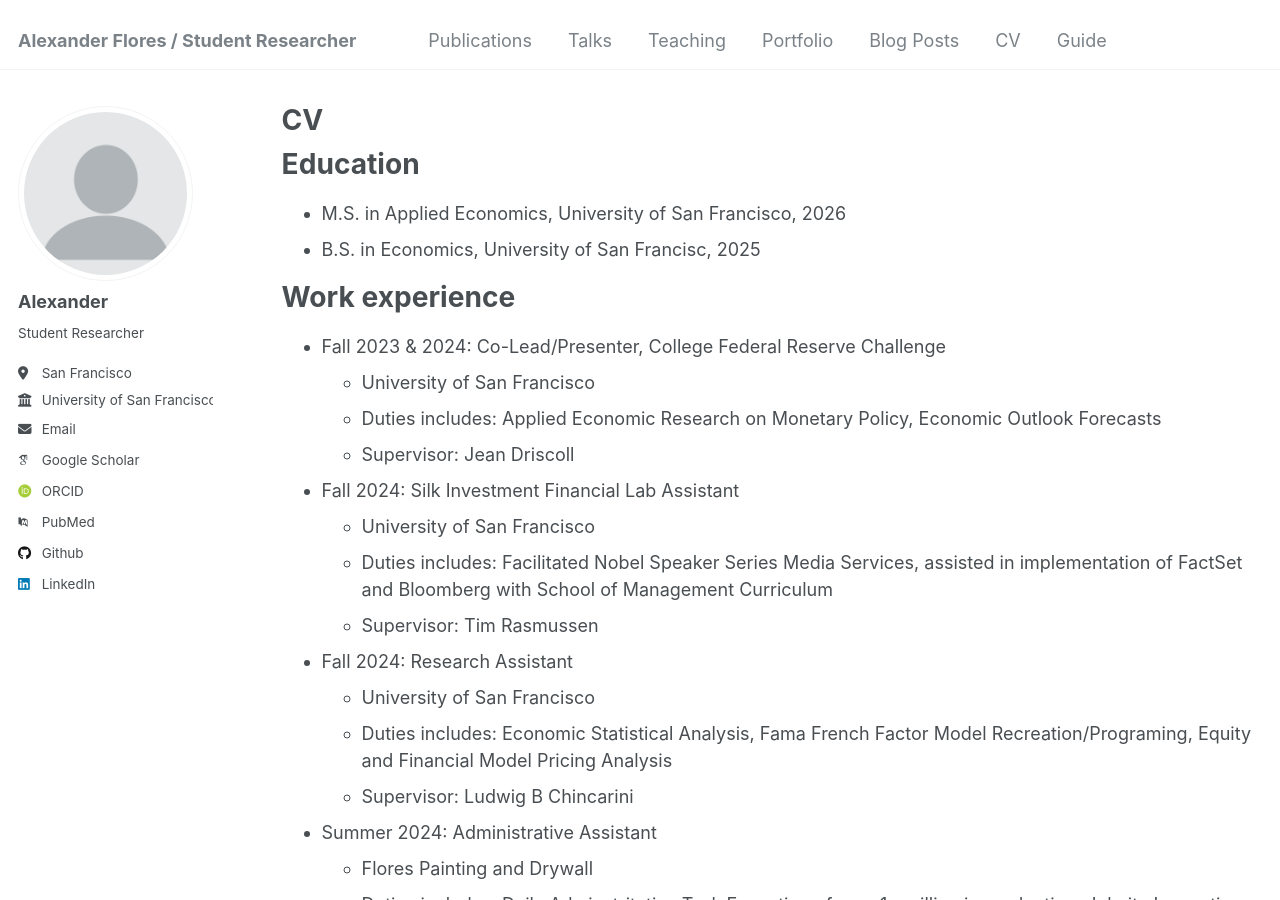
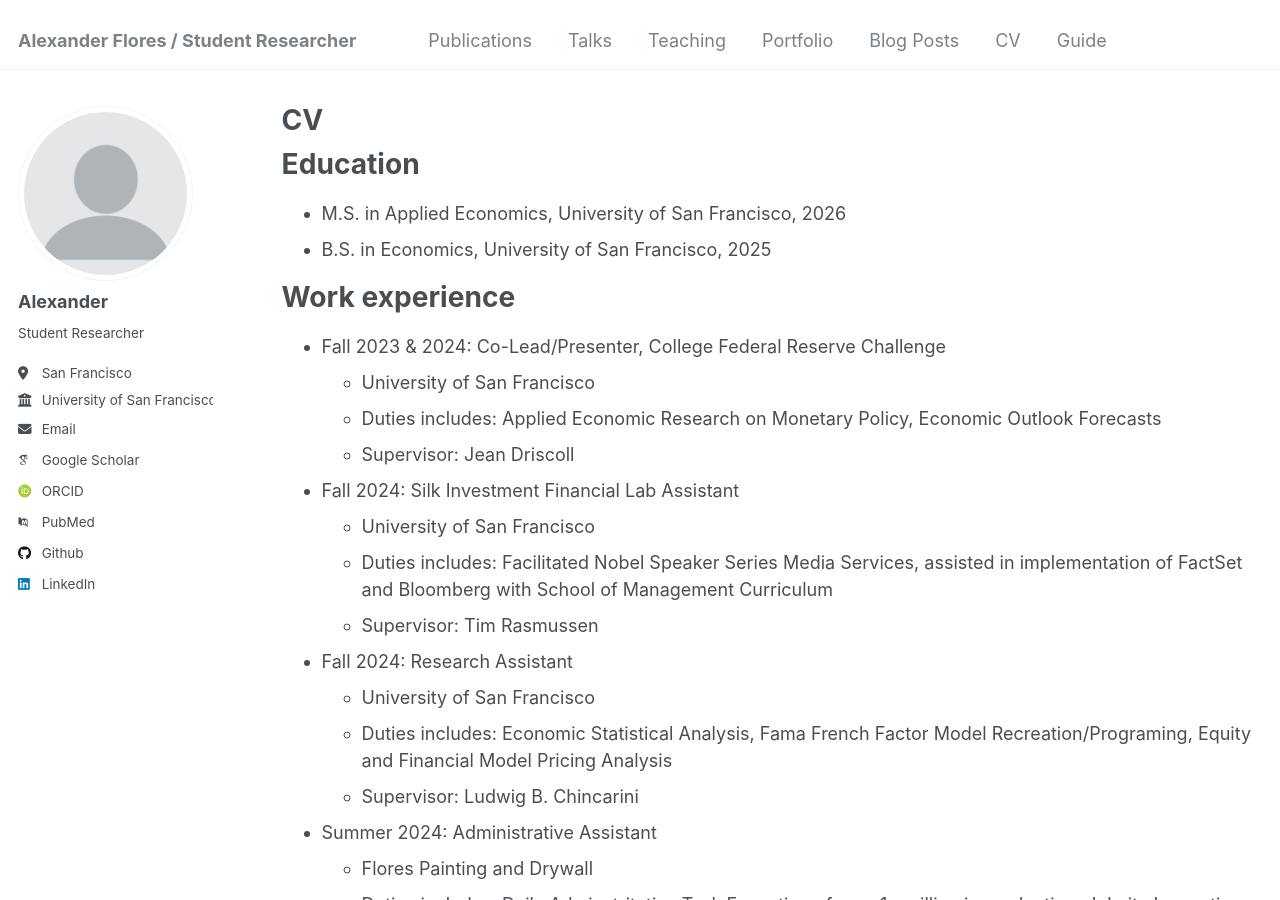
Before and after one commit to b3alexflor/b3alexflor, a Jekyll site: the page built from _pages/cv.md, in a window 1280 px wide and 900 px high. Built offline with Jekyll 4.4.1, drawn with Linux system fonts in a browser that asks for light colours; some web fonts are replaced; some of the changed text lies outside the part shown.

Commit message:
small changes trying to upload cv

```diff
--- a/_config.yml
+++ b/_config.yml
@@ -12,7 +12,7 @@ title                    : "Alexander Flores / Student Researcher"
 title_separator          : "-"
 name                     : &name "Alexander"
 description              : &description "Masters in Applied Economics Student"
-url                      : https://academicpages.github.io # the base hostname & protocol for your site e.g. "https://[your GitHub username].github.io"
+url                      : https://b3alexflor.github.io # the base hostname & protocol for your site e.g. "https://[your GitHub username].github.io"
 baseurl                  : "" # the subpath of your site, e.g. "/blog"
 repository               : "b3alex.github.io"
 
--- a/_pages/cv.md
+++ b/_pages/cv.md
@@ -12,7 +12,7 @@ redirect_from:
 Education
 ======
 * M.S. in Applied Economics, University of San Francisco, 2026
-* B.S. in Economics, University of San Francisc, 2025
+* B.S. in Economics, University of San Francisco, 2025
 
 Work experience
 ======
@@ -29,7 +29,7 @@ Work experience
 * Fall 2024: Research Assistant
   * University of San Francisco
   * Duties includes: Economic Statistical Analysis, Fama French Factor Model Recreation/Programing, Equity and Financial Model Pricing Analysis
-  * Supervisor: Ludwig B Chincarini
+  * Supervisor: Ludwig B. Chincarini
 
 * Summer 2024: Administrative Assistant
   * Flores Painting and Drywall
```
Also changed, not shown: other parts of _pages/cv.md (+2 -0 lines), images/bio-photo-2.jpg (deleted), images/bio-photo-2.png (added), images/bio-photo.jpg (deleted), images/bio-photo.png (added).
